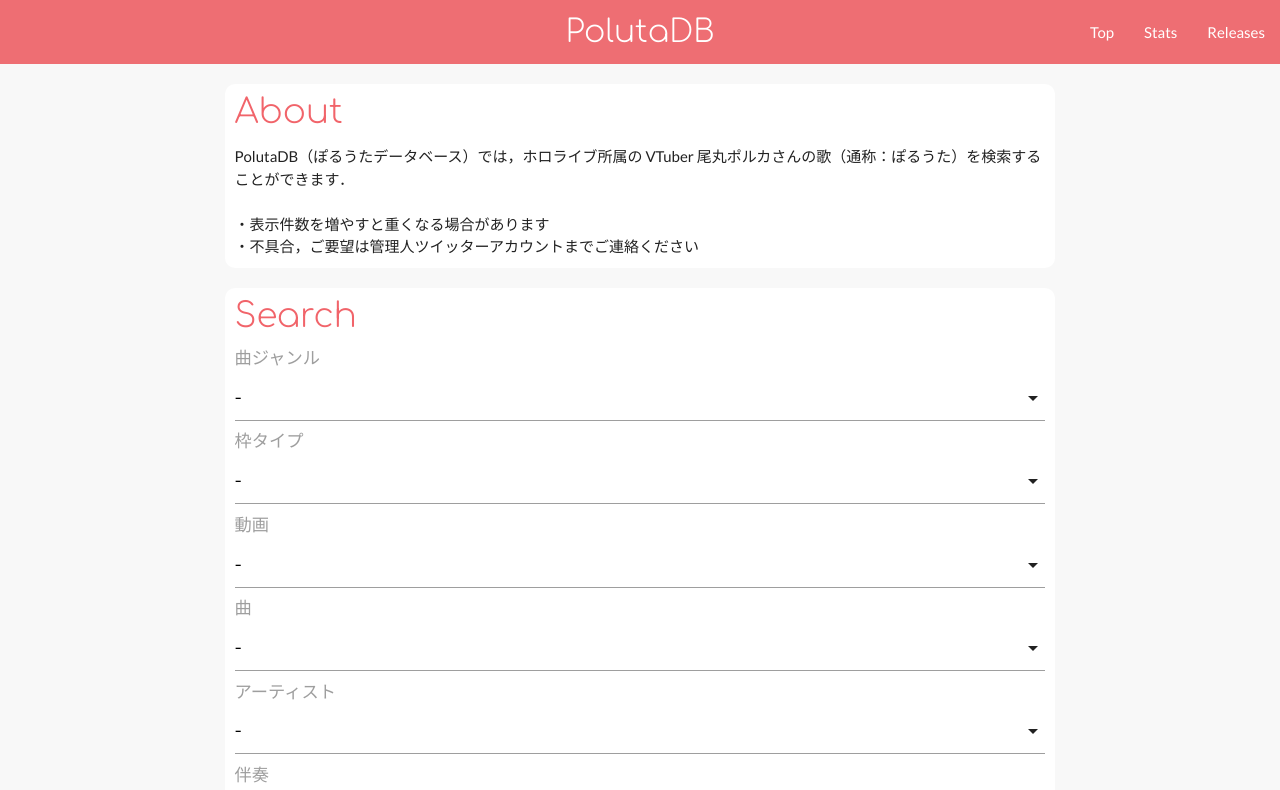
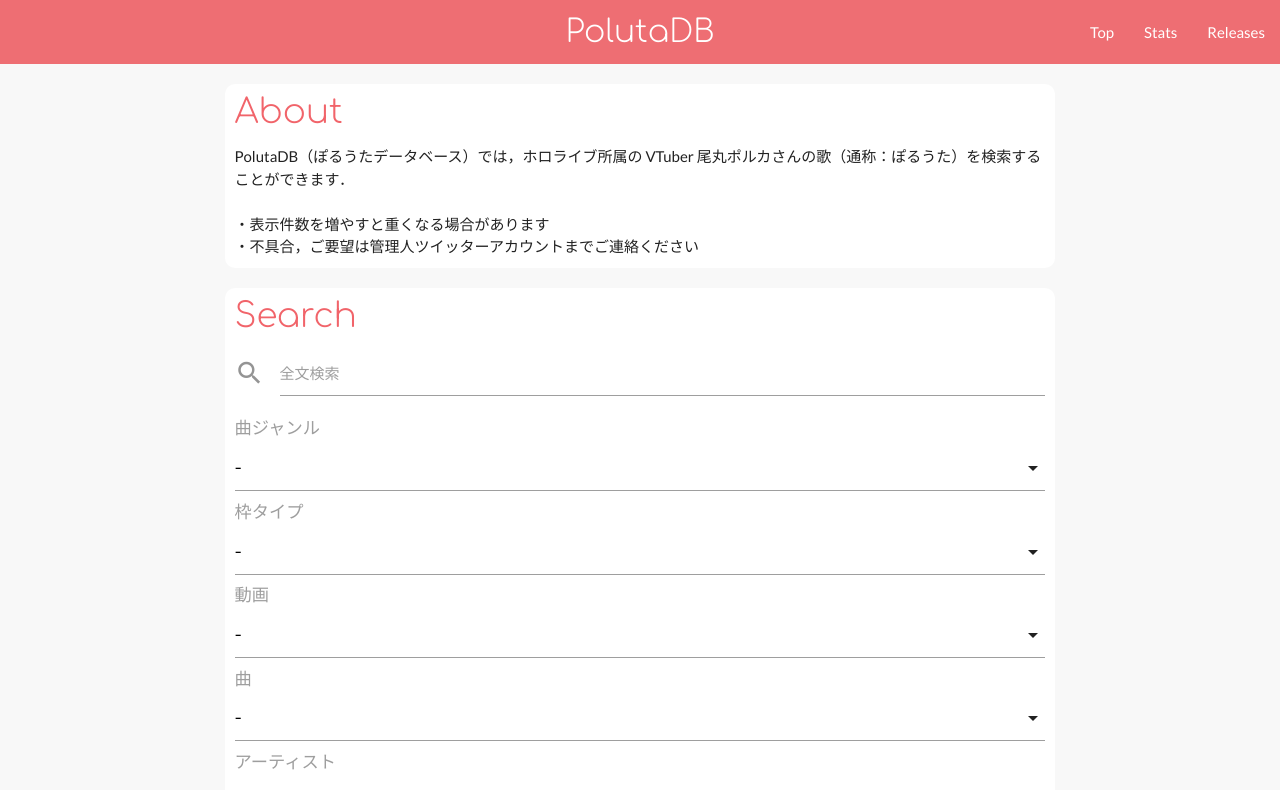
Before and after one commit to YunosukeY/polutadb, a React (Create React App) app: page / in a window 1280 px wide. Shown: the top 790 px of the page. Built offline with nearby package versions, Linux system fonts and the light colour scheme.

Commit message:
全文検索を追加
TODO: top遷移時にinputが消えない

```diff
--- a/src/app/data.ts
+++ b/src/app/data.ts
@@ -709,3 +709,7 @@
 export function getTypeId(videoId: number) {
   return videos[videoId].typeId;
 }
+
+export function getVideo(videoId: number) {
+  return videos[videoId].title;
+}
--- a/src/app/result.tsx
+++ b/src/app/result.tsx
@@ -1,7 +1,8 @@
 import * as React from 'react';
-import { singings, getUrl, getArtist, getSong, getArtistId, getGenreId, getTypeId, Singing } from './data';
+import { singings, getUrl, getArtist, getSong, getArtistId, getGenreId, getTypeId, Singing, getVideo } from './data';
 
 export function Result(props: {
+  query: string,
   genre: number,
   type: number,
   video: number,
@@ -15,7 +16,7 @@
   pagenum: number,
   setPagenum: React.Dispatch<React.SetStateAction<number>>
 }) {
-  let result = search(props.video, props.song, props.artist, props.genre, props.type, props.withInst, props.aCappella, props.full, props.onechorus); // ジャンルなどから計算できるので状態ではない
+  let result = search(props.query, props.video, props.song, props.artist, props.genre, props.type, props.withInst, props.aCappella, props.full, props.onechorus); // ジャンルなどから計算できるので状態ではない
   const ref = React.createRef<HTMLDivElement>()
   let onPageClick = ((p: number) => {
     props.setPagenum(p)
@@ -92,8 +93,13 @@
   );
 }
 
-function search(videoId: number, songId: number, artistId: number, genreId: number, typeId: number, withInst: boolean, aCappella: boolean, full: boolean, onechorus: boolean) {
+function search(query: string, videoId: number, songId: number, artistId: number, genreId: number, typeId: number, withInst: boolean, aCappella: boolean, full: boolean, onechorus: boolean) {
   let tmpres = singings;
+
+  let normalizedQuery = query.toLowerCase();
+  if (query != '') {
+    tmpres = tmpres.filter(singingInfo => fullTextFilter(singingInfo, normalizedQuery));
+  }
 
   if (videoId != -1)
     tmpres = tmpres.filter(singingInfo => singingInfo.videoId == videoId);
@@ -118,3 +124,11 @@
 
   return tmpres;
 }
+
+function fullTextFilter(singing: Singing, query: string) {
+  let song = getSong(singing.songId).toLowerCase();
+  let artist = getArtist(singing.songId).toLowerCase();
+  let video = getVideo(singing.videoId).toLowerCase();
+
+  return song.indexOf(query) != -1 || artist.indexOf(query) != -1 || video.indexOf(query) != -1;
+}
--- a/src/app/select.tsx
+++ b/src/app/select.tsx
@@ -1,9 +1,10 @@
 import * as React from 'react';
-import { useEffect } from 'react';
+import { useState, useEffect } from 'react';
 import { mInit } from './materialize';
 import { getGenres, getTypes, getVideos, getSongs, getArtists } from './data';
 
 export function Select(props: {
+  query: string, setQuery: (query: string) => void,
   genre: number, setGenre: (genre: number) => void,
   type: number, setType: (type: number) => void,
   video: number, setVideo: (video: number) => void,
@@ -27,6 +28,7 @@
   return (
     <div className='pane' id='search'>
       <h4>Search</h4>
+      <FullTextSearch query={props.query} setQuery={props.setQuery} />
       <Genre genre={props.genre} setGenre={props.setGenre} />
       <Type type={props.type} setType={props.setType} />
       <Video video={props.video} setVideo={props.setVideo} />
@@ -37,6 +39,25 @@
       <Displaynum displaynum={props.displaynum} setDisplaynum={props.setDisplaynum} />
     </div>
   );
+}
+
+function FullTextSearch(props: { query: string, setQuery: (query: string) => void }) {
+  // textをqueryで初期化
+  const [text, setText] = useState(props.query);
+
+  function onKeyDown(e: any) {
+    if (e.key === "Enter" && e.keyCode === 13) {
+      props.setQuery(text);
+    }
+  }
+
+  return (
+    <div className="input-field">
+      <i className="material-icons prefix">search</i> {/* queryにtextをセット */}
+      <input id="icon_prefix" type="text" className="validate" value={text} onChange={(e) => setText(e.target.value)} onKeyDown={onKeyDown} />
+      <label htmlFor="icon_prefix">全文検索</label>
+    </div>
+  )
 }
 
 function Genre(props: { genre: number, setGenre: (genre: number) => void }) {
--- a/src/app/top.tsx
+++ b/src/app/top.tsx
@@ -7,6 +7,7 @@
 export function Top(props: { rowqs: string }) {
   let rowqs = props.rowqs;
   let qs = queryString.parse(rowqs);
+  let query = (qs.query == null) ? '' : String(qs.query);
   let genre = (qs.genre == null) ? -1 : Number(qs.genre);
   let type = (qs.type == null) ? -1 : Number(qs.type);
   let video = (qs.video == null) ? -1 : Number(qs.video);
@@ -21,41 +22,45 @@
   let hasResult = (rowqs == '') ? false : true;
   const [pagenum, setPagenum] = useState(1);
 
+  function setQuery(newQuery: string) {
+    setPagenum(1);
+    window.location.href = `?query=${newQuery}&genre=${genre}&type=${type}&video=${video}&song=${song}&artist=${artist}&withInst=${withInst}&aCappella=${aCappella}&full=${full}&onechorus=${onechorus}#search`;
+  }
   function setGenre(newGenre: number) {
     setPagenum(1);
-    window.location.href = `?genre=${newGenre}&type=${type}&video=${video}&song=${song}&artist=${artist}&withInst=${withInst}&aCappella=${aCappella}&full=${full}&onechorus=${onechorus}#search`;
+    window.location.href = `?query=${query}&genre=${newGenre}&type=${type}&video=${video}&song=${song}&artist=${artist}&withInst=${withInst}&aCappella=${aCappella}&full=${full}&onechorus=${onechorus}#search`;
   }
   function setType(newType: number) {
     setPagenum(1);
-    window.location.href = `?genre=${genre}&type=${newType}&video=${video}&song=${song}&artist=${artist}&withInst=${withInst}&aCappella=${aCappella}&full=${full}&onechorus=${onechorus}#search`;
+    window.location.href = `?query=${query}&genre=${genre}&type=${newType}&video=${video}&song=${song}&artist=${artist}&withInst=${withInst}&aCappella=${aCappella}&full=${full}&onechorus=${onechorus}#search`;
   }
   function setVideo(newVideo: number) {
     setPagenum(1);
-    window.location.href = `?genre=${genre}&type=${type}&video=${newVideo}&song=${song}&artist=${artist}&withInst=${withInst}&aCappella=${aCappella}&full=${full}&onechorus=${onechorus}#search`;
+    window.location.href = `?query=${query}&genre=${genre}&type=${type}&video=${newVideo}&song=${song}&artist=${artist}&withInst=${withInst}&aCappella=${aCappella}&full=${full}&onechorus=${onechorus}#search`;
   }
   function setSong(newSong: number) {
     setPagenum(1);
-    window.location.href = `?genre=${genre}&type=${type}&video=${video}&song=${newSong}&artist=${artist}&withInst=${withInst}&aCappella=${aCappella}&full=${full}&onechorus=${onechorus}#search`;
+    window.location.href = `?query=${query}&genre=${genre}&type=${type}&video=${video}&song=${newSong}&artist=${artist}&withInst=${withInst}&aCappella=${aCappella}&full=${full}&onechorus=${onechorus}#search`;
   }
   function setArtist(newArtist: number) {
     setPagenum(1);
-    window.location.href = `?genre=${genre}&type=${type}&video=${video}&song=${song}&artist=${newArtist}&withInst=${withInst}&aCappella=${aCappella}&full=${full}&onechorus=${onechorus}#search`;
+    window.location.href = `?query=${query}&genre=${genre}&type=${type}&video=${video}&song=${song}&artist=${newArtist}&withInst=${withInst}&aCappella=${aCappella}&full=${full}&onechorus=${onechorus}#search`;
   }
   function setWithInst(newWithInst: boolean) {
     setPagenum(1);
-    window.location.href = `?genre=${genre}&type=${type}&video=${video}&song=${song}&artist=${artist}&withInst=${newWithInst}&aCappella=${aCappella}&full=${full}&onechorus=${onechorus}#search`;
+    window.location.href = `?query=${query}&genre=${genre}&type=${type}&video=${video}&song=${song}&artist=${artist}&withInst=${newWithInst}&aCappella=${aCappella}&full=${full}&onechorus=${onechorus}#search`;
   }
   function setACappella(newACappella: boolean) {
     setPagenum(1);
-    window.location.href = `?genre=${genre}&type=${type}&video=${video}&song=${song}&artist=${artist}&withInst=${withInst}&aCappella=${newACappella}&full=${full}&onechorus=${onechorus}#search`;
+    window.location.href = `?query=${query}&genre=${genre}&type=${type}&video=${video}&song=${song}&artist=${artist}&withInst=${withInst}&aCappella=${newACappella}&full=${full}&onechorus=${onechorus}#search`;
   }
   function setFull(newFull: boolean) {
     setPagenum(1);
-    window.location.href = `?genre=${genre}&type=${type}&video=${video}&song=${song}&artist=${artist}&withInst=${withInst}&aCappella=${aCappella}&full=${newFull}&onechorus=${onechorus}#search`;
+    window.location.href = `?query=${query}&genre=${genre}&type=${type}&video=${video}&song=${song}&artist=${artist}&withInst=${withInst}&aCappella=${aCappella}&full=${newFull}&onechorus=${onechorus}#search`;
   }
   function setOnechorus(newOnechorus: boolean) {
     setPagenum(1);
-    window.location.href = `?genre=${genre}&type=${type}&video=${video}&song=${song}&artist=${artist}&withInst=${withInst}&aCappella=${aCappella}&full=${full}&onechorus=${newOnechorus}#search`;
+    window.location.href = `?query=${query}&genre=${genre}&type=${type}&video=${video}&song=${song}&artist=${artist}&withInst=${withInst}&aCappella=${aCappella}&full=${full}&onechorus=${newOnechorus}#search`;
   }
 
   // 表示件数が更新されたら1ページ目に戻す
@@ -68,6 +73,7 @@
     <>
       <About />
       <Select
+        query={query} setQuery={setQuery}
         genre={genre} setGenre={setGenre}
         type={type} setType={setType}
         video={video} setVideo={setVideo}
@@ -80,6 +86,7 @@
         displaynum={displaynum} setDisplaynum={onDnumChange}
       />
       {hasResult && <Result
+        query={query}
         genre={genre}
         type={type}
         video={video}
--- a/src/css/index.css
+++ b/src/css/index.css
@@ -117,6 +117,24 @@
 .pagination li.active {
   background-color: var(--sub-theme-color);
 }
+input.valid:not([type]), input.valid:not([type]):focus, input.valid[type=text]:not(.browser-default), input.valid[type=text]:not(.browser-default):focus, input.valid[type=password]:not(.browser-default), input.valid[type=password]:not(.browser-default):focus, input.valid[type=email]:not(.browser-default), input.valid[type=email]:not(.browser-default):focus, input.valid[type=url]:not(.browser-default), input.valid[type=url]:not(.browser-default):focus, input.valid[type=time]:not(.browser-default), input.valid[type=time]:not(.browser-default):focus, input.valid[type=date]:not(.browser-default), input.valid[type=date]:not(.browser-default):focus, input.valid[type=datetime]:not(.browser-default), input.valid[type=datetime]:not(.browser-default):focus, input.valid[type=datetime-local]:not(.browser-default), input.valid[type=datetime-local]:not(.browser-default):focus, input.valid[type=tel]:not(.browser-default), input.valid[type=tel]:not(.browser-default):focus, input.valid[type=number]:not(.browser-default), input.valid[type=number]:not(.browser-default):focus, input.valid[type=search]:not(.browser-default), input.valid[type=search]:not(.browser-default):focus, textarea.materialize-textarea.valid, textarea.materialize-textarea.valid:focus, .select-wrapper.valid>input.select-dropdown {
+  border-bottom: 1px solid var(--sub-theme-color);
+  box-shadow: 0 1px 0 0 var(--sub-theme-color);
+}
+input:not([type]):focus:not([readonly])+label,input[type=text]:not(.browser-default):focus:not([readonly])+label,input[type=password]:not(.browser-default):focus:not([readonly])+label,input[type=email]:not(.browser-default):focus:not([readonly])+label,input[type=url]:not(.browser-default):focus:not([readonly])+label,input[type=time]:not(.browser-default):focus:not([readonly])+label,input[type=date]:not(.browser-default):focus:not([readonly])+label,input[type=datetime]:not(.browser-default):focus:not([readonly])+label,input[type=datetime-local]:not(.browser-default):focus:not([readonly])+label,input[type=tel]:not(.browser-default):focus:not([readonly])+label,input[type=number]:not(.browser-default):focus:not([readonly])+label,input[type=search]:not(.browser-default):focus:not([readonly])+label,textarea.materialize-textarea:focus:not([readonly])+label {
+  color: var(--sub-theme-color);
+}
+input:not([type]):focus:not([readonly]),input[type=text]:not(.browser-default):focus:not([readonly]),input[type=password]:not(.browser-default):focus:not([readonly]),input[type=email]:not(.browser-default):focus:not([readonly]),input[type=url]:not(.browser-default):focus:not([readonly]),input[type=time]:not(.browser-default):focus:not([readonly]),input[type=date]:not(.browser-default):focus:not([readonly]),input[type=datetime]:not(.browser-default):focus:not([readonly]),input[type=datetime-local]:not(.browser-default):focus:not([readonly]),input[type=tel]:not(.browser-default):focus:not([readonly]),input[type=number]:not(.browser-default):focus:not([readonly]),input[type=search]:not(.browser-default):focus:not([readonly]),textarea.materialize-textarea:focus:not([readonly]) {
+  border-bottom:1px solid var(--sub-theme-color);
+  -webkit-box-shadow:0 1px 0 0 var(--sub-theme-color);
+  box-shadow:0 1px 0 0 var(--sub-theme-color);
+}
+.input-field .prefix {
+  color: #949494;
+}
+.input-field .prefix.active {
+  color: var(--sub-theme-color);
+}
 
 /* レスポンシブ */
 @media screen and (max-width: 992px) {
```
